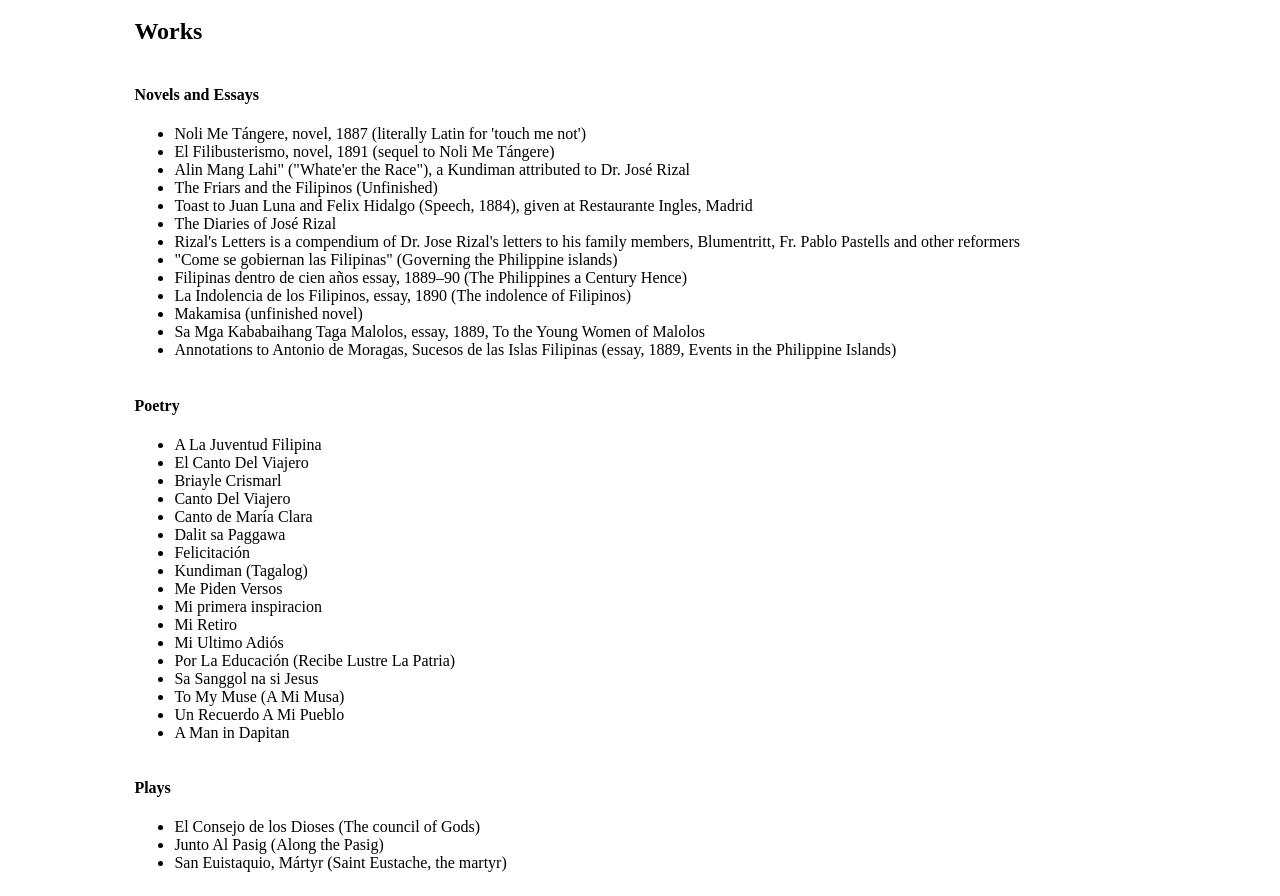
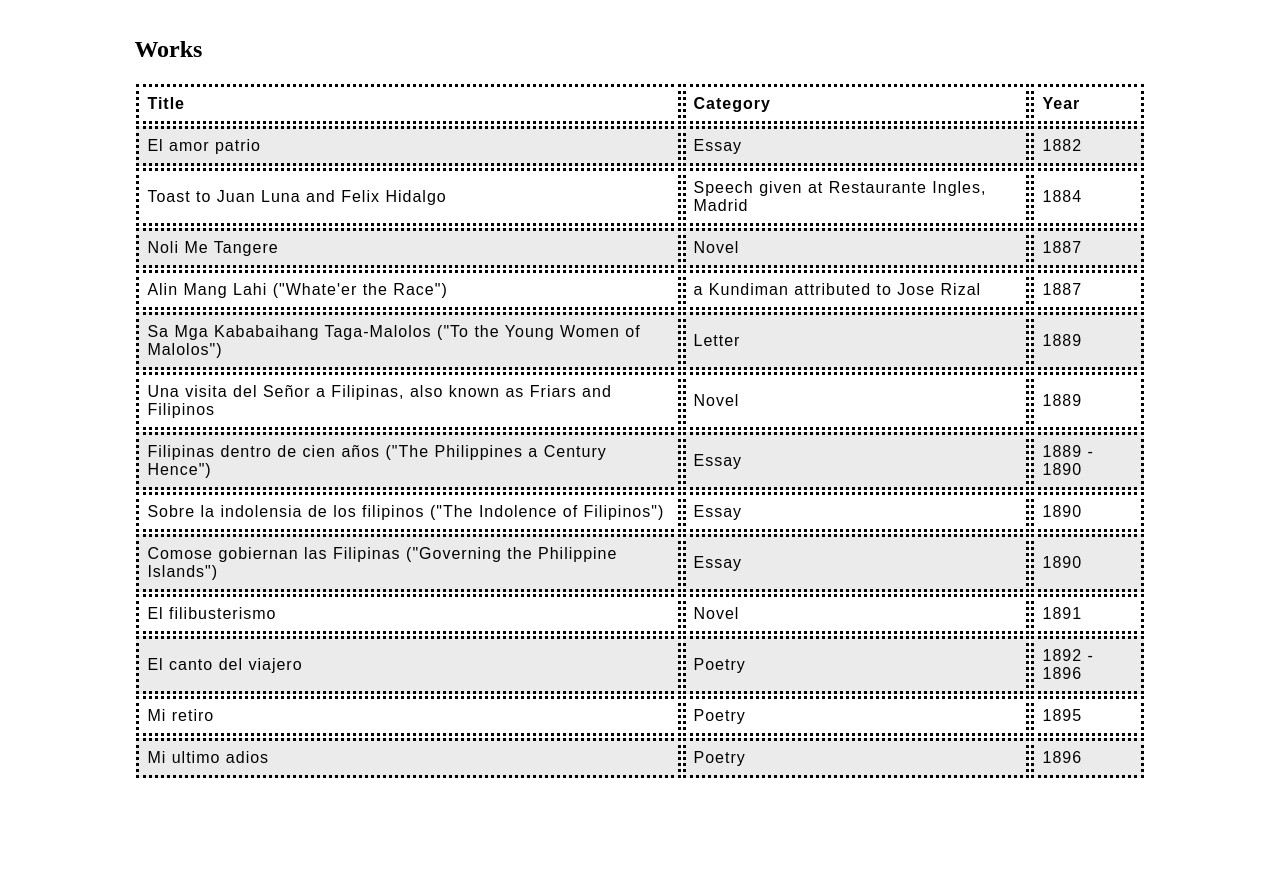
Before and after one commit to carlosiv/Skourse-W1-Project, a plain HTML site: page intro.html in a window 1280 px wide. Shown: the part 3317-4213 px from the top of the page. After the commit the page ends 4123 px from the top, so only its background shows below. Drawn offline with Linux system fonts and the light colour scheme.

Commit message:
Update intro.html

```diff
--- a/intro.html
+++ b/intro.html
@@ -55,56 +55,80 @@
         </div>
         <div id="works">
           <h2>Works</h2>
-          <div id="novels">
-            <h4>Novels and Essays</h4>
-            <ul>
-              <li>Noli Me Tángere, novel, 1887 (literally Latin for 'touch me not')</li>
-              <li>El Filibusterismo, novel, 1891 (sequel to Noli Me Tángere)</li>
-              <li>Alin Mang Lahi" ("Whate'er the Race"), a Kundiman attributed to Dr. José Rizal</li>
-              <li>The Friars and the Filipinos (Unfinished)</li>
-              <li>Toast to Juan Luna and Felix Hidalgo (Speech, 1884), given at Restaurante Ingles, Madrid</li>
-              <li>The Diaries of José Rizal</li>
-              <li>Rizal's Letters is a compendium of Dr. Jose Rizal's letters to his family members, Blumentritt, Fr. Pablo Pastells and other reformers</li>
-              <li>"Come se gobiernan las Filipinas" (Governing the Philippine islands)</li>
-              <li>Filipinas dentro de cien años essay, 1889–90 (The Philippines a Century Hence)</li>
-              <li>La Indolencia de los Filipinos, essay, 1890 (The indolence of Filipinos)</li>
-              <li>Makamisa (unfinished novel)</li>
-              <li>Sa Mga Kababaihang Taga Malolos, essay, 1889, To the Young Women of Malolos</li>
-              <li>Annotations to Antonio de Moragas, Sucesos de las Islas Filipinas (essay, 1889, Events in the Philippine Islands)</li>
-            </ul>
-          </div>
-          <div id="poetry">
-            <h4>Poetry</h4>
-            <ul>
-              <li>A La Juventud Filipina</li>
-              <li>El Canto Del Viajero</li>
-              <li>Briayle Crismarl</li>
-              <li>Canto Del Viajero</li>
-              <li>Canto de María Clara</li>
-              <li>Dalit sa Paggawa</li>
-              <li>Felicitación</li>
-              <li>Kundiman (Tagalog)</li>
-              <li>Me Piden Versos</li>
-              <li>Mi primera inspiracion</li>
-              <li>Mi Retiro</li>
-              <li>Mi Ultimo Adiós</li>
-              <li>Por La Educación (Recibe Lustre La Patria)</li>
-              <li>Sa Sanggol na si Jesus</li>
-              <li>To My Muse (A Mi Musa)</li>
-              <li>Un Recuerdo A Mi Pueblo</li>
-              <li>A Man in Dapitan</li>
-            </ul>
-          </div>
-          <div id="plays">
-            <h4>Plays</h4>
-            <ul>
-              <li>El Consejo de los Dioses (The council of Gods)</li>
-              <li>Junto Al Pasig (Along the Pasig)</li>
-              <li>San Euistaquio, Mártyr (Saint Eustache, the martyr)</li>
-            </ul>
-          </div>
-        </div>
-      </section>
+        <table>
+          <tr>
+            <th>Title</th>
+            <th>Category</th>
+            <th>Year</th>
+          </tr>
+          <tr>
+            <td>El amor patrio</td>
+            <td>Essay</td>
+            <td>1882</td>
+          </tr>
+          <tr>
+            <td>Toast to Juan Luna and Felix Hidalgo</td>
+            <td>Speech given at Restaurante Ingles, Madrid</td>
+            <td>1884</td>
+          </tr>
+          <tr>
+            <td>Noli Me Tangere</td>
+            <td>Novel</td>
+            <td>1887</td>
+          </tr>
+          <tr>
+            <td>Alin Mang Lahi ("Whate'er the Race")</td>
+            <td>a Kundiman attributed to Jose Rizal</td>
+            <td>1887</td>
+          </tr>
+          <tr>
+            <td>Sa Mga Kababaihang Taga-Malolos ("To the Young Women of Malolos")</td>
+            <td>Letter</td>
+            <td>1889</td>
+          </tr>
+          <tr>
+            <td>Una visita del Señor a Filipinas, also known as Friars and Filipinos</td>
+            <td>Novel</td>
+            <td>1889</td>
+          </tr>
+          <tr>
+            <td>Filipinas dentro de cien años ("The Philippines a Century Hence")</td>
+            <td>Essay</td>
+            <td>1889 - 1890</td>
+          </tr>
+          <tr>
+            <td>Sobre la indolensia de los filipinos ("The Indolence of Filipinos")</td>
+            <td>Essay</td>
+            <td>1890</td>
+          </tr>
+          <tr>
+            <td>Comose gobiernan las Filipinas ("Governing the Philippine Islands")</td>
+            <td>Essay</td>
+            <td>1890</td>
+          </tr>
+          <tr>
+            <td>El filibusterismo</td>
+            <td>Novel</td>
+            <td>1891</td>
+          </tr>
+          <tr>
+            <td>El canto del viajero</td>
+            <td>Poetry</td>
+            <td>1892 - 1896</td>
+          </tr>
+          <tr>
+            <td>Mi retiro</td>
+            <td>Poetry</td>
+            <td>1895</td>
+          </tr>
+          <tr>
+            <td>Mi ultimo adios</td>
+            <td>Poetry</td>
+            <td>1896</td>
+          </tr>
+        </table>
+      </div>
+    </section>
 
 </body>
 
```
